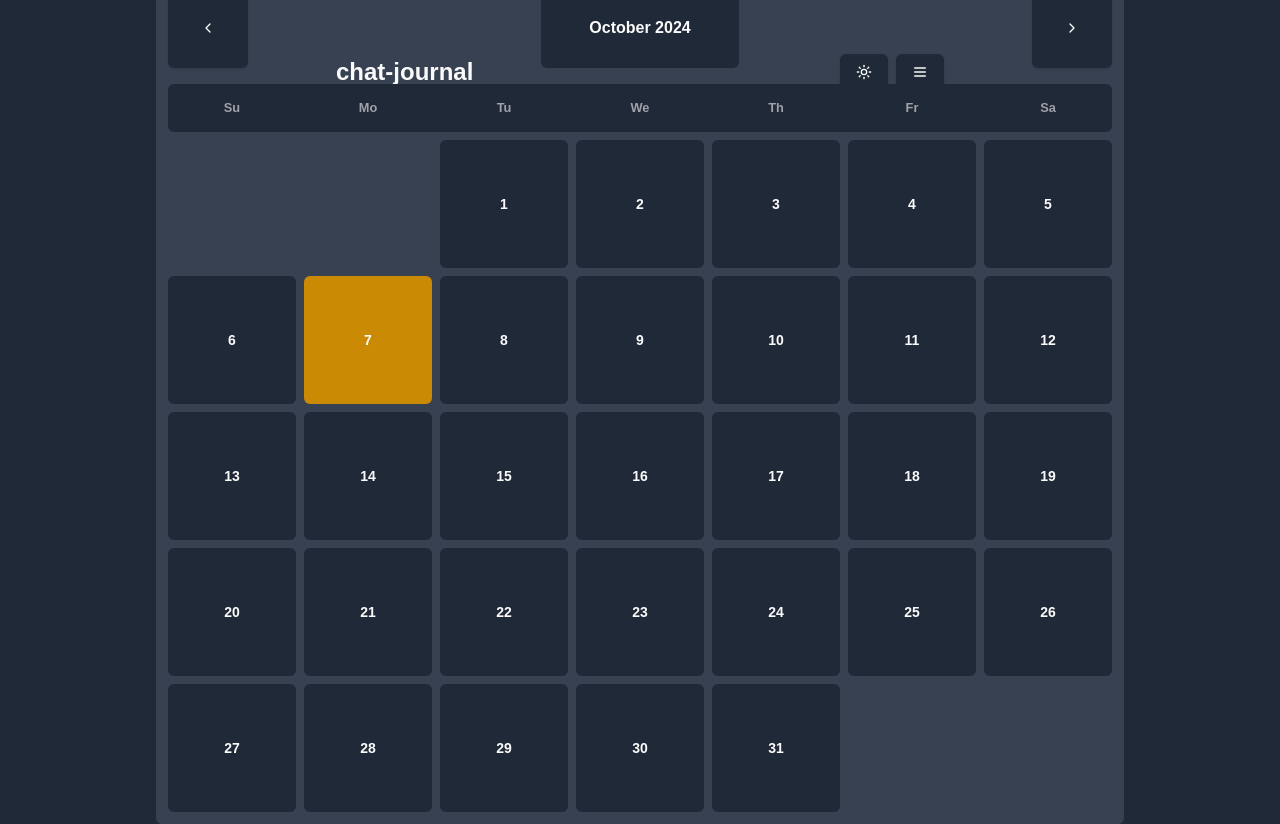
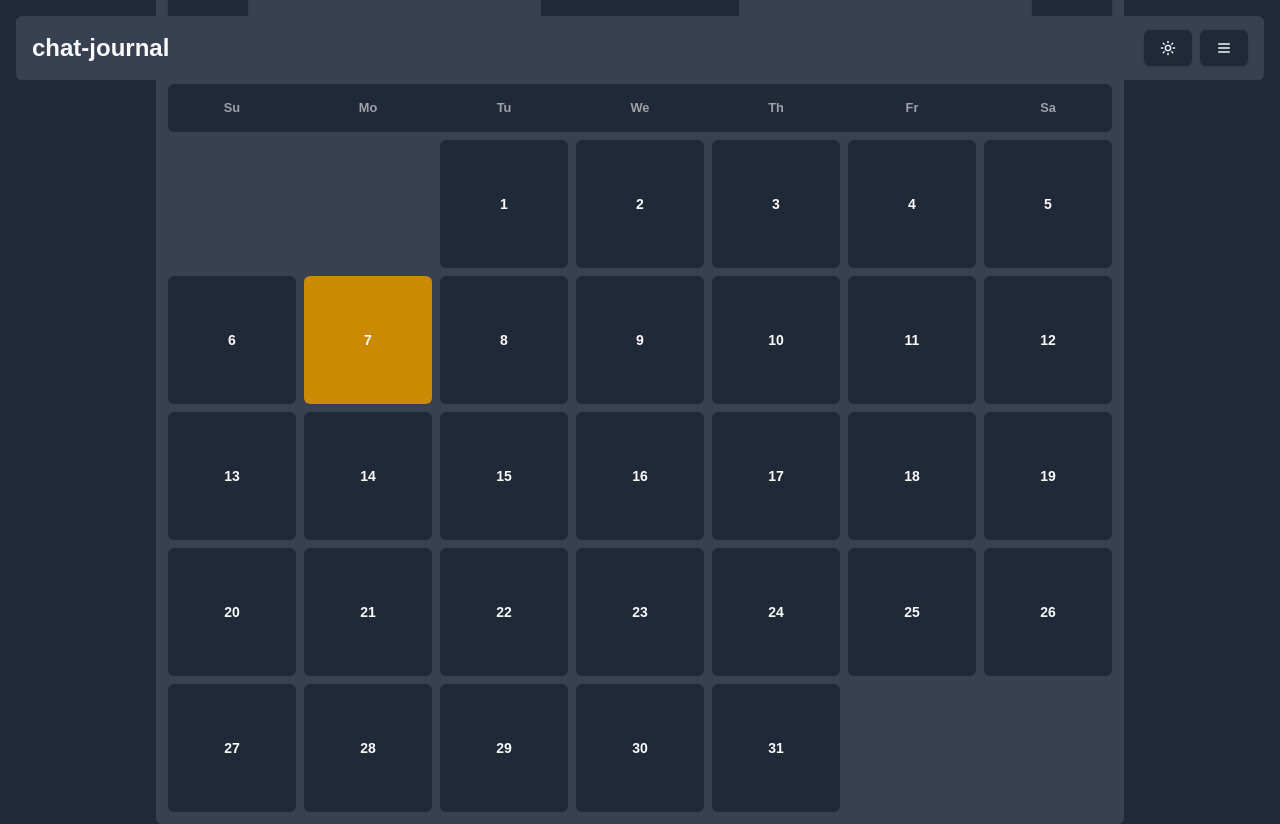
Before and after one commit to onursahal/chat-journal-client, a Next.js app: page /dashboard in a window 1280 px wide. Built offline with nearby package versions, Linux system fonts and the light colour scheme.

Commit message:
feat(ui): refine calendar and navbar responsive styles

```diff
--- a/app/dashboard/page.tsx
+++ b/app/dashboard/page.tsx
@@ -1,7 +1,7 @@
 import { Calendar } from '@/components/ui/calendar'
 import { Navbar } from '@/components/ui/navbar'
 const Home = () => (
-  <div className=" bg-background flex flex-col justify-center items-center h-screen">
+  <div className="bg-background h-screen w-screen flex flex-col px-10 items-center justify-center">
     <Navbar brandName="chat-journal" />
     <Calendar mode="single" showOutsideDays={false} />
   </div>
--- a/app/globals.css
+++ b/app/globals.css
@@ -109,6 +109,7 @@ body {
 }
 
 @media (max-width: 768px) {
+  /* calendar responsive styles */
   .calendar-container {
     @apply h-[400px] w-[408px];
   }
@@ -139,6 +140,7 @@ body {
 }
 
 @media (min-width: 768px) {
+  /* calendar responsive styles */
   .calendar-container {
     @apply h-[496px] w-[520px];
   }
@@ -169,6 +171,7 @@ body {
 }
 
 @media (min-width: 1024px) {
+  /* calendar responsive styles */
   .calendar-container {
     @apply h-[752px] w-[856px];
   }
@@ -197,6 +200,7 @@ body {
 }
 
 @media (min-width: 1280px) {
+  /* calendar responsive styles */
   .calendar-container {
     @apply h-[848px] w-[968px];
   }
--- a/src/components/ui/calendar.tsx
+++ b/src/components/ui/calendar.tsx
@@ -19,14 +19,17 @@ function Calendar({
   return (
     <DayPicker
       showOutsideDays={showOutsideDays}
-      className={cn('p-3 bg-card rounded-md calendar-container', className)}
+      className={cn(
+        'p-3 bg-card rounded-md calendar-container self-center',
+        className
+      )}
       classNames={{
         months: 'flex flex-col sm:flex-row relative',
         month: 'space-y-4',
         month_caption:
           'flex justify-center relative items-center calendar-month-caption mb-1 ',
         caption_label:
-          'text-md font-bold text-primary-foreground bg-primary calendar-caption-label px-12 rounded-md',
+          'text-md font-bold text-calendar-foreground bg-calendar calendar-caption-label px-12 rounded-md',
         nav: 'flex',
         month_grid: 'w-full border-collapse space-y-1',
         weekdays: 'flex bg-primary rounded-md items-center h-12 gap-2',
@@ -41,14 +44,10 @@ function Calendar({
         ),
         day_button: cn(
           buttonVariants({ variant: 'ghost' }),
-          'calendar-cell p-0 aria-selected:opacity-100 font-bold'
+          'calendar-cell p-0 aria-selected:opacity-100 font-bold hover:bg-transparentz`'
         ),
-        range_start: 'day-range-start',
-        range_end: 'day-range-end',
         selected: 'bg-calendar-green text-calendar-foreground',
         today: 'bg-calendar-yellow text-calendar-foreground',
-        outside: 'day-outside',
-        disabled: 'day-disabled',
         day_range_middle:
           'aria-selected:bg-accent aria-selected:text-accent-foreground',
         hidden: 'invisible bg-transparent',
@@ -57,7 +56,7 @@ function Calendar({
       components={{
         PreviousMonthButton: ({ className, ...props }) => (
           <Button
-            className="absolute left-0 z-10 calendar-nav-btn bg-primary p-0 hover:text-black hover:bg-white text-primary-foreground"
+            className="absolute left-0 z-10 calendar-nav-btn bg-calendar p-0 hover:text-black hover:bg-white text-calendar-foreground"
             {...props}
           >
             <ChevronLeft className={cn('calendar-nav-icon', className)} />
@@ -65,7 +64,7 @@ function Calendar({
         ),
         NextMonthButton: ({ className, ...props }) => (
           <Button
-            className="absolute right-0 z-10 calendar-nav-btn bg-primary p-0 hover:text-black hover:bg-white text-primary-foreground"
+            className="absolute right-0 z-10 calendar-nav-btn bg-calendar p-0 hover:text-black hover:bg-white text-calendar-foreground"
             {...props}
           >
             <ChevronRight className={cn('calendar-nav-icon', className)} />
--- a/src/components/ui/navbar.tsx
+++ b/src/components/ui/navbar.tsx
@@ -22,7 +22,7 @@ interface NavbarProps {
 }
 
 const Navbar: React.FC<NavbarProps> = ({ brandName, brandLogo }) => (
-  <div className="w-1/2 fixed top-10 bg-card h-16 rounded-md items-center justify-between flex px-4">
+  <div className="w-[calc(100%-2rem)] bg-card flex h-16 rounded-md items-center justify-between px-4 absolute top-4 z-20 items-start content-start">
     <span className="text-primary-foreground text-2xl font-bold">
       {brandLogo || brandName}
     </span>
```
